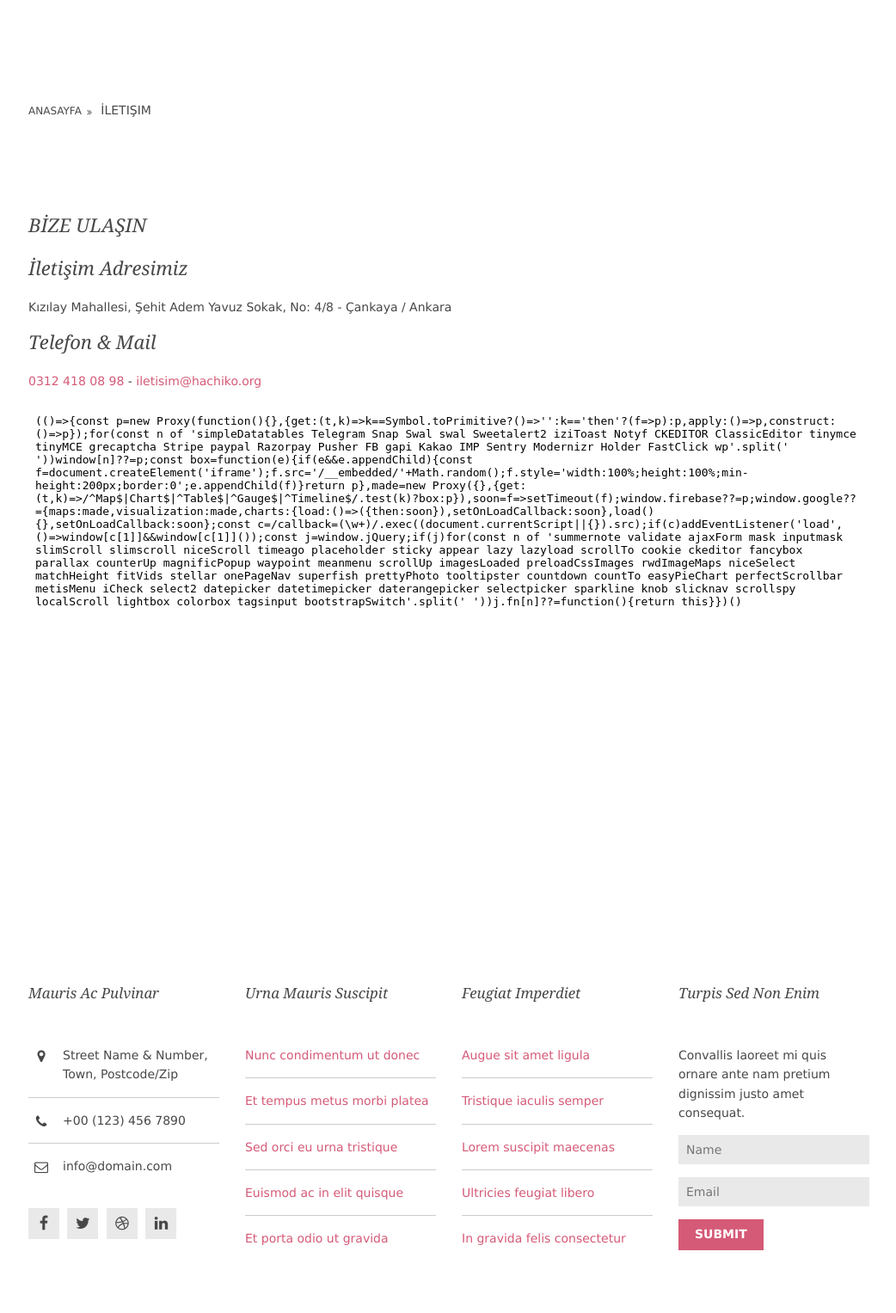
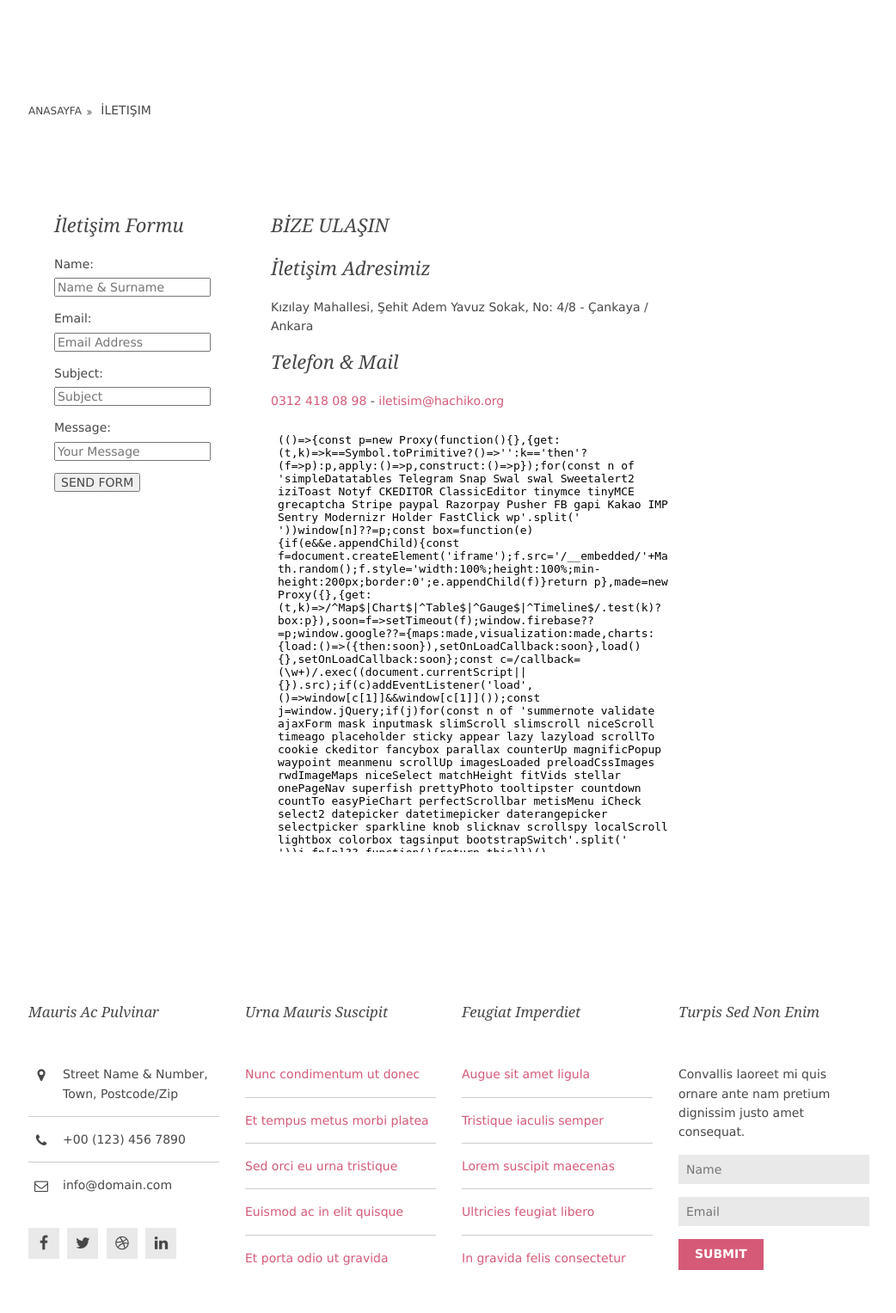
Before and after one commit to KadriyeAksakal/DjangoProject-Animal-Protection-Association, a Django app: page /iletisim/ in a window 1280 px wide. Shown: the part 76-1603 px from the top of the page at 86% size, without its empty margins (118-1160 px from the left). Before the commit the page ends 1530 px from the top, so only its background shows below. Run offline with Django 3.2, Linux system fonts and the light colour scheme; data comes from the database, SQL or seed files in the repository; both versions use the stored data as it was after the commit; some libraries are stand-ins or nearby versions.

Commit message:
Hakkımızda sayfası düzenlendi, iletişim formu eklendi.

```diff
--- a/home/models.py
+++ b/home/models.py
@@ -2,6 +2,8 @@ from ckeditor_uploader.fields import RichTextUploadingField
 from django.db import models
 
 # Create your models here.
+from django.forms import ModelForm, TextInput, Textarea
+
 
 class Setting(models.Model):
     STATUS = (  # açılan kutuda buranın gelmesini istiyoruz
@@ -34,3 +36,36 @@ class Setting(models.Model):
     # pythonın görmemiz için bize bir şey döndürmesini istiyoruz
     def __str__(self):
         return self.title
+
+class ContactFormMessage(models.Model):
+    STATUS =(
+        ('New', 'New'),
+        ('Read', 'Read'),
+        ('Closed', 'Closed'),
+    )
+    name = models.CharField(blank=True, max_length=20)
+    email = models.CharField(blank=True, max_length=50)
+    subject = models.CharField(blank=True, max_length=50)
+    message = models.CharField(blank=True, max_length=255)
+    status = models.CharField(max_length=10,choices=STATUS,default='New')
+    ip = models.CharField(blank=True, max_length=20) #gönderenin ip adresi
+    note = models.CharField(blank=True, max_length=100) #admin notu
+    create_at = models.DateTimeField(auto_now_add=True)
+    update_at = models.DateTimeField(auto_now=True)
+
+    # pythonın görmemiz için bize bir şey döndürmesini istiyoruz
+    def __str__(self):
+        return self.name
+
+
+class ContactFormu(ModelForm):
+    class Meta:
+        model = ContactFormMessage  #bu forma ait
+        fields = ['name', 'email', 'subject', 'message']  #bu elemanlar gözükecek
+        widgets = {
+            'name': TextInput(attrs={'class': 'input', 'placeholder': 'Name & Surname'}),
+            'subject': TextInput(attrs={'class': 'input', 'placeholder': 'Subject'}),
+            'email': TextInput(attrs={'class': 'input', 'placeholder': 'Email Address'}),
+            'message': TextInput(attrs={'class': 'input', 'placeholder': 'Your Message', 'rows': '5'}),
+
+        }
--- a/home/templates/hakkimizda.html
+++ b/home/templates/hakkimizda.html
@@ -3,7 +3,10 @@
 {% block title %} Hakkımızda-{{ setting.company }} {% endblock %}  #title olan bloğa bunu yaz
 {% block keywords %} {{ setting.keywords }} {% endblock %}
 {% block description %} {{ setting.description }} {% endblock %}
-
+{% block head %}
+    <link rel='shortcut icon' type="image/x-icon"  href="{{setting.icon.url}}" />
+{% endblock %}
+ {% block sidebar %} {% include 'sidebar.html' %} {% endblock %}
 
 {% block content %}
         <!-- BREADCRUMB -->
--- a/home/templates/header.html
+++ b/home/templates/header.html
@@ -32,7 +32,7 @@
               <li><a href="#">Level 2</a></li>
             </ul>
           </li>
-          <li><a href="#">Referanslarımız</a></li>
+          <li><a href="/referanslar">Referanslarımız</a></li>
           <li><a href="/iletisim">İletişim</a></li>
         </ul>
       </nav>
--- a/home/templates/iletisim.html
+++ b/home/templates/iletisim.html
@@ -1,10 +1,15 @@
 {% extends "homebase.html" %} #burada diyorum ki ben bu sayfada homebase bağlı çalışacağım
 
-{% block title %} İletişim-{{ setting.contact }} {% endblock %}  #title olan bloğa bunu yaz
+{% block title %} İletişim-{{ setting.company }} {% endblock %}  #title olan bloğa bunu yaz
 {% block keywords %} {{ setting.keywords }} {% endblock %}
 {% block description %} {{ setting.description }} {% endblock %}
 
+{% block head %}
+    <link rel='shortcut icon' type="image/x-icon"  href="{{setting.icon.url}}" />
+{% endblock %}
 
+
+ {% block sidebar %} {% include 'sidebar.html' %} {% endblock %}
 
 {% block content %}
         <!-- BREADCRUMB -->
@@ -18,10 +23,31 @@
           </div>
         </div>
         <!-- /BREADCRUMB-->
+
         <!--section -->
            <div class="wrapper row3">
         <main class="hoc container clear">
-              {{ setting.contact|safe }}   <!-- safe yazmazsak html kodlarıyla getirir -->
+             <div class="one_quarter">
+      <h6 class="heading">İletişim Formu</h6>
+
+      {% if messages %}  <!--sistem mesajları böyle kullanılır eğer bir mesaj varsa mesajın türüne göre ekrana yazıyor-->
+         {% for message in messages %}
+             <div class="alert alert-{{message.tags}}" role="alert">  <!--otomatik olarak css oluşturuyor-->
+                 {{ message }}
+             </div>
+         {% endfor %}
+      {% endif %}
+
+      <form method="post" action="">
+          {% csrf_token %}  <!--güvenlik tedbiri-->
+          {{ form.as_p }}   <!--gösterme şekli-->
+          <input type="submit" value="SEND FORM">   <!--buton-->
+
+      </form>
+    </div>
+ <div class="two_quarter">
+              {{ setting.contact|safe }}  <!-- safe yazmazsak html kodlarıyla getirir -->
+ </div>
         </main>
         </div>
         <!--section -->
--- a/home/templates/sidebar.html
+++ b/home/templates/sidebar.html
@@ -1,5 +1,5 @@
 {% load static %}
-
+  {%if page %}
 <div class="wrapper row3">
   <main class="hoc container clear">
     <!-- main body -->
@@ -186,4 +186,5 @@
     <!-- / main body -->
     <div class="clear"></div>
   </main>
-</div>
+</div> {% else %}
+{% endif %}
--- a/home/views.py
+++ b/home/views.py
@@ -1,8 +1,9 @@
-from django.http import HttpResponse
+from django.contrib import messages
+from django.http import HttpResponse, HttpResponseRedirect
 from django.shortcuts import render
 
 # Create your views here.
-from home.models import Setting
+from home.models import Setting, ContactFormu, ContactFormMessage
 
 
 def index(request):
@@ -21,6 +22,21 @@ def referanslar(request):
   return render(request, 'referanslarimiz.html', context)
 
 def iletisim(request):
+
+  if request.method == 'POST': #form post edildiyse
+    form = ContactFormu(request.POST)
+    if form.is_valid():
+      data = ContactFormMessage() #model ile bağlantı kur
+      data.name = form.cleaned_data['name'] #fromdan bilgiyi al
+      data.email = form.cleaned_data['email']
+      data.subject = form.cleaned_data['subject']
+      data.message = form.cleaned_data['message']
+      data.ip = request.META.get('REMOTE_ADDR')  #GÖNDERENİN İP ADRESİNİ ALIYORUM, remote_addr olarak alıp ipye atıyorum
+      data.save() #veritabanına kaydet
+      messages.success(request, "Mesajınız başarı ile gönderilmiştir. Teşekkür ederiz")   #tek kullanımlık mesaj alanı
+      return HttpResponseRedirect('/iletisim')
+
   setting = Setting.objects.get(pk=1)
-  context = {'setting': setting}
+  form = ContactFormu()
+  context = {'setting': setting, 'form': form}
   return render(request, 'iletisim.html', context)
```
Also changed, not shown: home/admin.py (+7 -1 lines), home/templates/referanslarimiz.html (+10 -16 lines), db.sqlite3, home/migrations/0005_contactformmessage.py (added).
